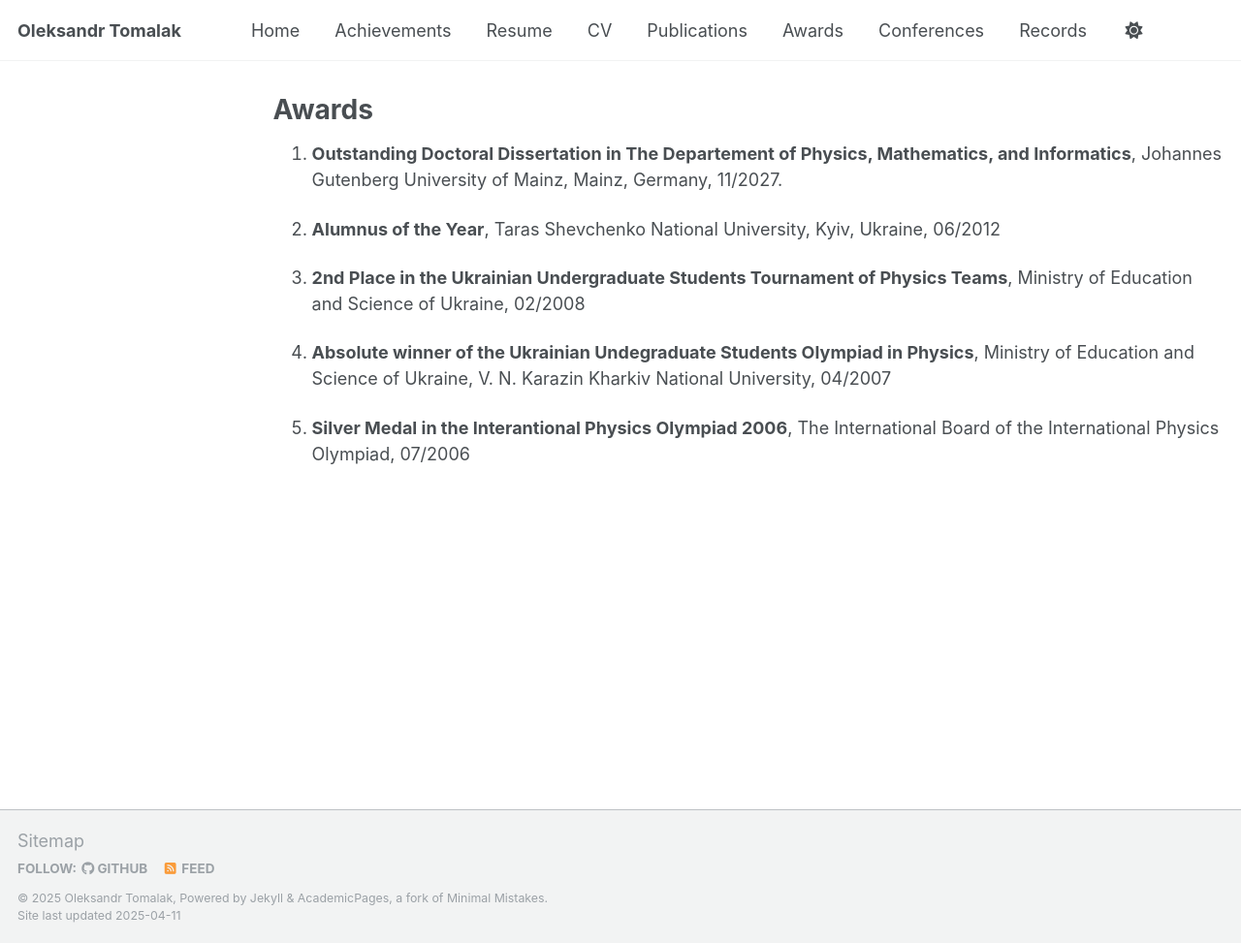
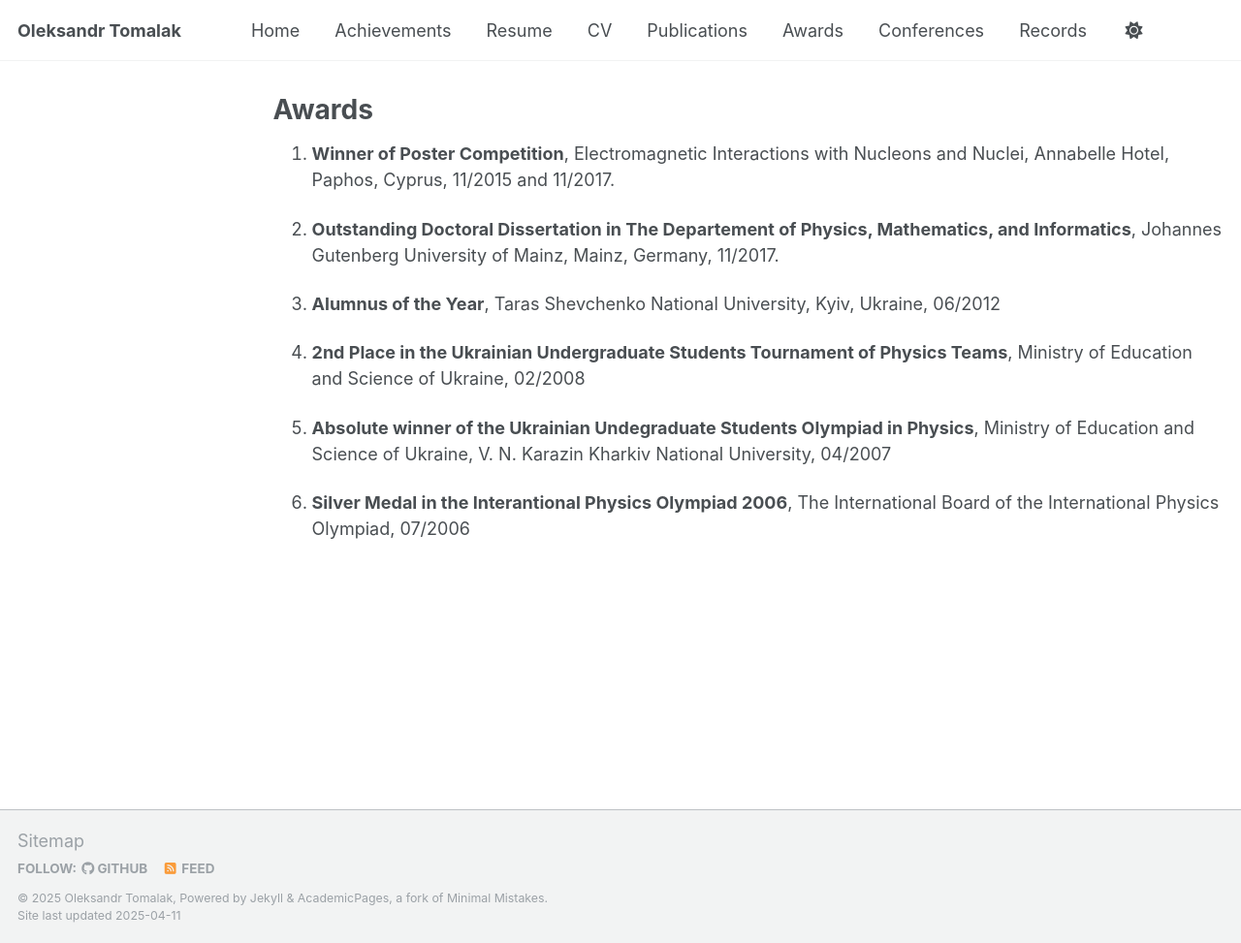
Before and after one commit to tomalak7/tomalak7.github.io, a Jekyll site: the page built from _pages/awards.md, in a window 1280 px wide and 973 px high. Shown: the whole window at 97% size. Built offline with Jekyll 4.4.1, drawn with Linux system fonts in a browser that asks for light colours.

Commit message:
Update awards.md

```diff
--- a/_pages/awards.md
+++ b/_pages/awards.md
@@ -5,12 +5,14 @@ permalink: /awards/
 author_profile: false
 ---
 
-1. **Outstanding Doctoral Dissertation in The Departement of Physics, Mathematics, and Informatics**, Johannes Gutenberg University of Mainz, Mainz, Germany, 11/2027.
+1. **Winner of Poster Competition**, Electromagnetic Interactions with Nucleons and Nuclei, Annabelle Hotel, Paphos, Cyprus, 11/2015 and 11/2017.
 
-2. **Alumnus of the Year**, Taras Shevchenko National University, Kyiv, Ukraine, 06/2012
+2. **Outstanding Doctoral Dissertation in The Departement of Physics, Mathematics, and Informatics**, Johannes Gutenberg University of Mainz, Mainz, Germany, 11/2017.
 
-3. **2nd Place in the Ukrainian Undergraduate Students Tournament of Physics Teams**, Ministry of Education and Science of Ukraine, 02/2008
+3. **Alumnus of the Year**, Taras Shevchenko National University, Kyiv, Ukraine, 06/2012
 
-4. **Absolute winner of the Ukrainian Undegraduate Students Olympiad in Physics**, Ministry of Education and Science of Ukraine, V. N. Karazin Kharkiv National University, 04/2007
+4. **2nd Place in the Ukrainian Undergraduate Students Tournament of Physics Teams**, Ministry of Education and Science of Ukraine, 02/2008
 
-5. **Silver Medal in the Interantional Physics Olympiad 2006**, The International Board of the International Physics Olympiad, 07/2006
+5. **Absolute winner of the Ukrainian Undegraduate Students Olympiad in Physics**, Ministry of Education and Science of Ukraine, V. N. Karazin Kharkiv National University, 04/2007
+
+6. **Silver Medal in the Interantional Physics Olympiad 2006**, The International Board of the International Physics Olympiad, 07/2006
```
